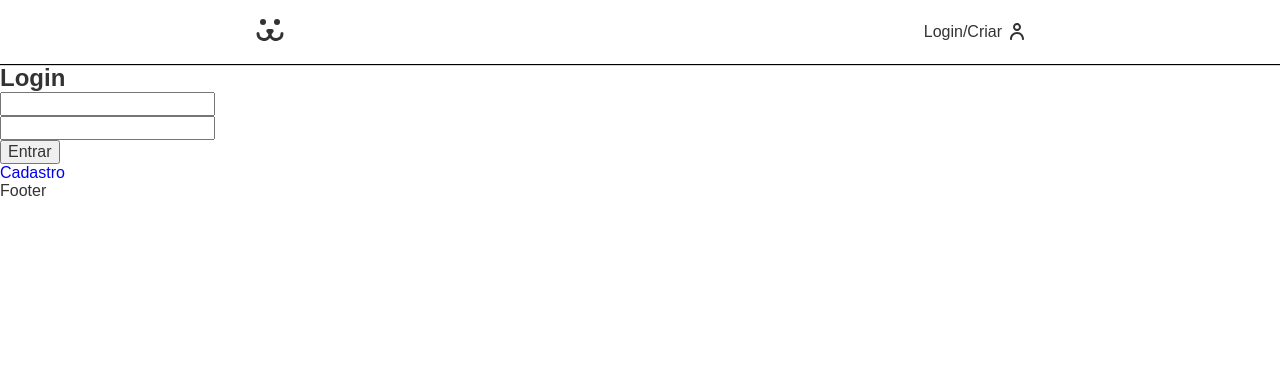
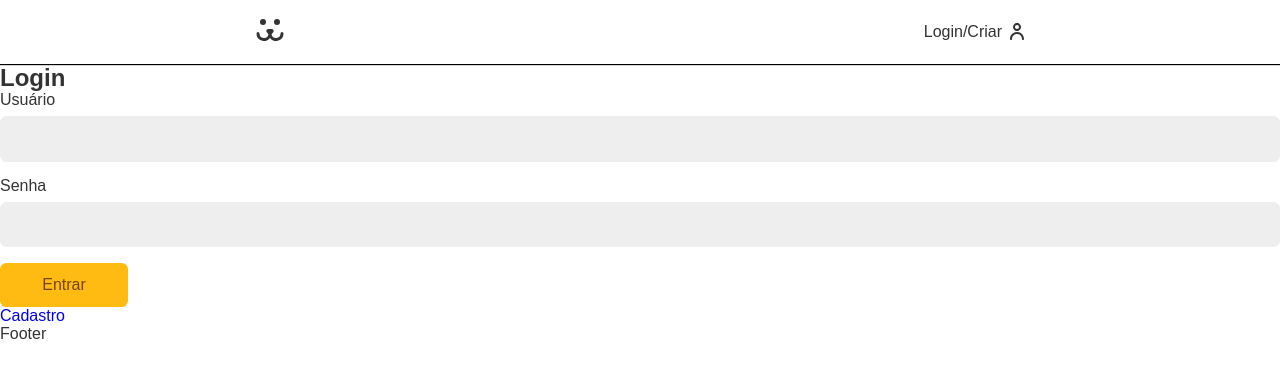
Before and after one commit to ALANVITORIO/Dogs-origamid, a React (Create React App) app: page /login in a window 1280 px wide. Shown: the top 378 px of the page. Built offline with nearby package versions, Linux system fonts and the light colour scheme.

Commit message:
adicionando form

```diff
--- /dev/null
+++ b/src/Components/Forms/Button.js
@@ -0,0 +1,12 @@
+import React from 'react';
+import styles from './Button.module.css';
+
+const Button = ({ children, ...props }) => {
+  return (
+    <button {...props} className={styles.button}>
+      {children}
+    </button>
+  );
+};
+
+export default Button;
--- /dev/null
+++ b/src/Components/Forms/Button.module.css
@@ -0,0 +1,24 @@
+.button {
+  font-size: 1rem;
+  font-family: var(--type-first);
+  cursor: pointer;
+  border: none;
+  border-radius: 0.4rem;
+  background: #fb1;
+  color: #764701;
+  min-width: 8rem;
+  padding: 0.8rem 1.2rem;
+  box-sizing: border-box;
+  transition: 0.1s;
+}
+
+.button:hover,
+.button:focus {
+  outline: none;
+  box-shadow: 0 0 0 3px #fea, 0 0 0 4px #fb1;
+}
+
+.button:disabled {
+  opacity: 0.5;
+  cursor: wait;
+}
--- /dev/null
+++ b/src/Components/Forms/Input.js
@@ -0,0 +1,24 @@
+import React from 'react';
+import styles from './Input.module.css';
+
+const Input = ({ label, type, name, value, onChange, error, onBlur }) => {
+  return (
+    <div className={styles.wrapper}>
+      <label htmlFor={name} className={styles.label}>
+        {label}
+      </label>
+      <input
+        id={name}
+        name={name}
+        className={styles.input}
+        type={type}
+        value={value}
+        onChange={onChange}
+        onBlur={onBlur}
+      />
+      {error && <p className={styles.error}>{error}</p>}
+    </div>
+  );
+};
+
+export default Input;
--- /dev/null
+++ b/src/Components/Forms/Input.module.css
@@ -0,0 +1,33 @@
+.wrapper {
+  margin-bottom: 1rem;
+}
+.input {
+  border: 1px solid #eee;
+  display: block;
+  width: 100%;
+  font-size: 1rem;
+  padding: 0.8rem;
+  border-radius: 0.4rem;
+  background: #eee;
+  transition: 0.2s;
+}
+
+input:focus,
+input:hover {
+  outline: none;
+  border-color: #fb1;
+  background: white;
+  box-shadow: 0 0 0 3px #fea;
+}
+
+.label {
+  display: block;
+  font-size: 1rem;
+  line-height: 1;
+  padding-bottom: 0.5rem;
+}
+.error {
+  color: #f31;
+  font-size: 0.875rem;
+  margin-top: 0.25rem;
+}
--- a/src/Components/Login/Login.js
+++ b/src/Components/Login/Login.js
@@ -2,7 +2,7 @@
 import { Route, Routes } from 'react-router-dom';
 import LoginForm from './LoginForm';
 import LoginCreate from './LoginCreate';
-import LoginPasswordLost from './LoginPasswordLost';
+import LoginPasswordLost from './LoginPasswordLost.js';
 import LoginPasswordReset from './LoginPasswordReset';
 
 const Login = () => {
--- a/src/Components/Login/LoginForm.js
+++ b/src/Components/Login/LoginForm.js
@@ -1,18 +1,24 @@
 import React from 'react';
 import { Link } from 'react-router-dom';
+import Input from '../Forms/Input';
+import Button from '../Forms/Button';
+import useForm from '../../Hooks/useForm';
 
 const LoginForm = () => {
-  const [username, setUsername] = React.useState('');
-  const [password, setPassword] = React.useState('');
+  const username = useForm();
+  const password = useForm();
+  console.log(username.value);
 
   function handleSubmit(event) {
     event.preventDefault();
+
+    if (username.validate() && password.validate()) {
       fetch('https://dogsapi.origamid.dev/json/jwt-auth/v1/token', {
         method: 'POST',
         headers: {
           'Content-Type': 'application/json',
         },
-      body: JSON.stringify({ username, password }),
+        body: JSON.stringify({}),
       })
         .then((response) => {
           console.log(response);
@@ -22,22 +28,16 @@
           console.log(json);
         });
     }
+  }
 
   return (
     <section>
       <h1>Login</h1>
+
       <form action="" onSubmit={handleSubmit}>
-        <input
-          type="text"
-          value={username}
-          onChange={({ target }) => setUsername(target.value)}
-        />
-        <input
-          type="text"
-          value={password}
-          onChange={({ target }) => setPassword(target.value)}
-        />
-        <button>Entrar</button>
+        <Input label="Usuário" type="text" name="username" {...username} />
+        <Input label="Senha" type="password" name="password" {...password} />
+        <Button>Entrar</Button>
       </form>
       <Link to="/login/criar">Cadastro</Link>
     </section>
--- a/src/Components/Login/LoginPasswordLost.js
+++ b/src/Components/Login/LoginPasswordLost.js
@@ -0,0 +1,7 @@
+import React from 'react';
+
+const LoginPasswordLost = () => {
+  return <div></div>;
+};
+
+export default LoginPasswordLost;
--- /dev/null
+++ b/src/Hooks/useForm.js
@@ -0,0 +1,42 @@
+import React from 'react';
+
+const types = {
+  email: {
+    regex: /^(([^<>()\\.,;:\s@"]+(\.[^<>()\\.,;:\s@"]+)*)|(".+"))@((\[[0-9]{1,3}\.[0-9]{1,3}\.[0-9]{1,3}\.[0-9]{1,3}])|(([a-zA-Z\-0-9]+\.)+[a-zA-Z]{2,}))$/,
+    message: 'Email inválido',
+  },
+};
+
+const useForm = (type) => {
+  const [value, setValue] = React.useState('');
+  const [error, setError] = React.useState(null);
+
+  function validate(value) {
+    if (type === false) return true;
+    if (value.length === 0) {
+      setError('Preencha um valor');
+      return false;
+    } else if (types[type] && !types[type].regex.test(value)) {
+      setError(types[type].message);
+      return false;
+    } else {
+      setError(null);
+      return true;
+    }
+  }
+
+  function onChange({ target }) {
+    if (error) validate(target.value);
+    setValue(target.value);
+  }
+  return {
+    value,
+    setValue,
+    onChange,
+    error,
+    validate: () => validate(value),
+    onBlur: () => validate(value),
+  };
+};
+
+export default useForm;
```
Lines whose indentation alone changed are shown as unchanged.
